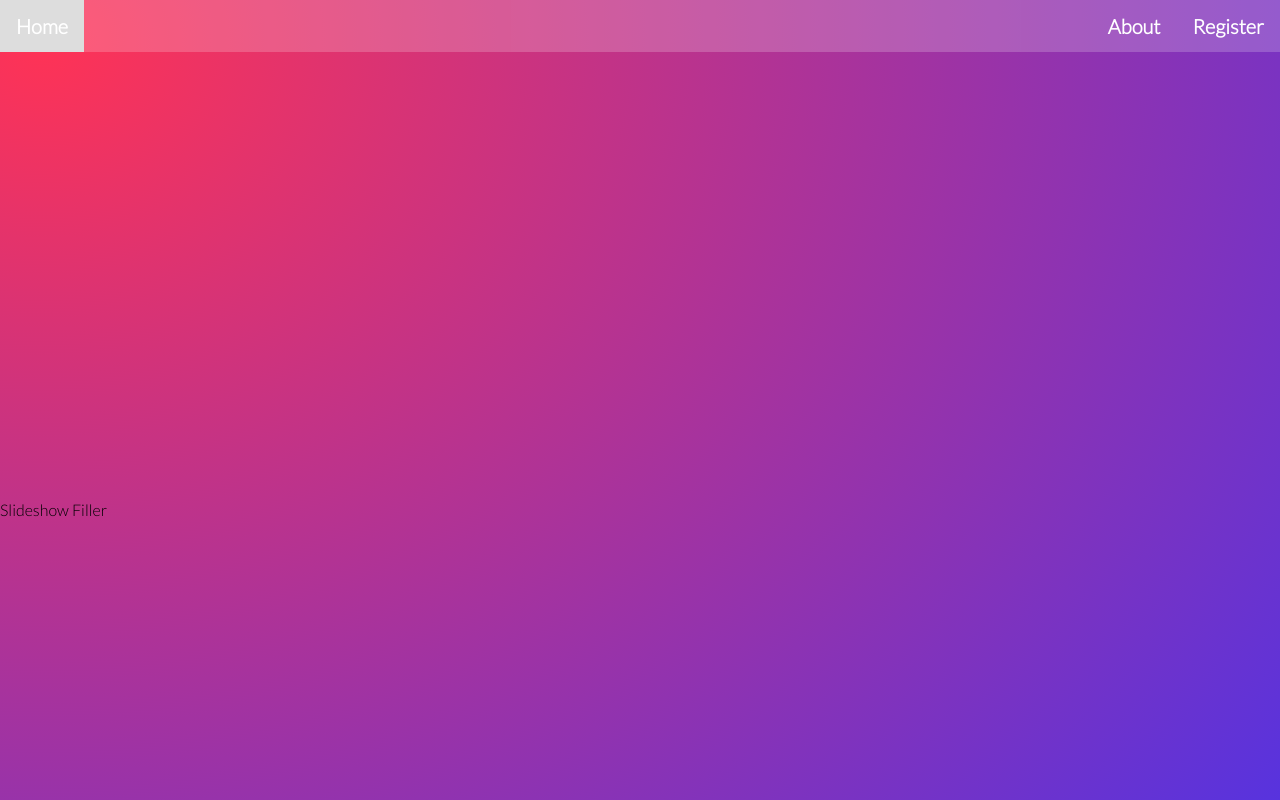
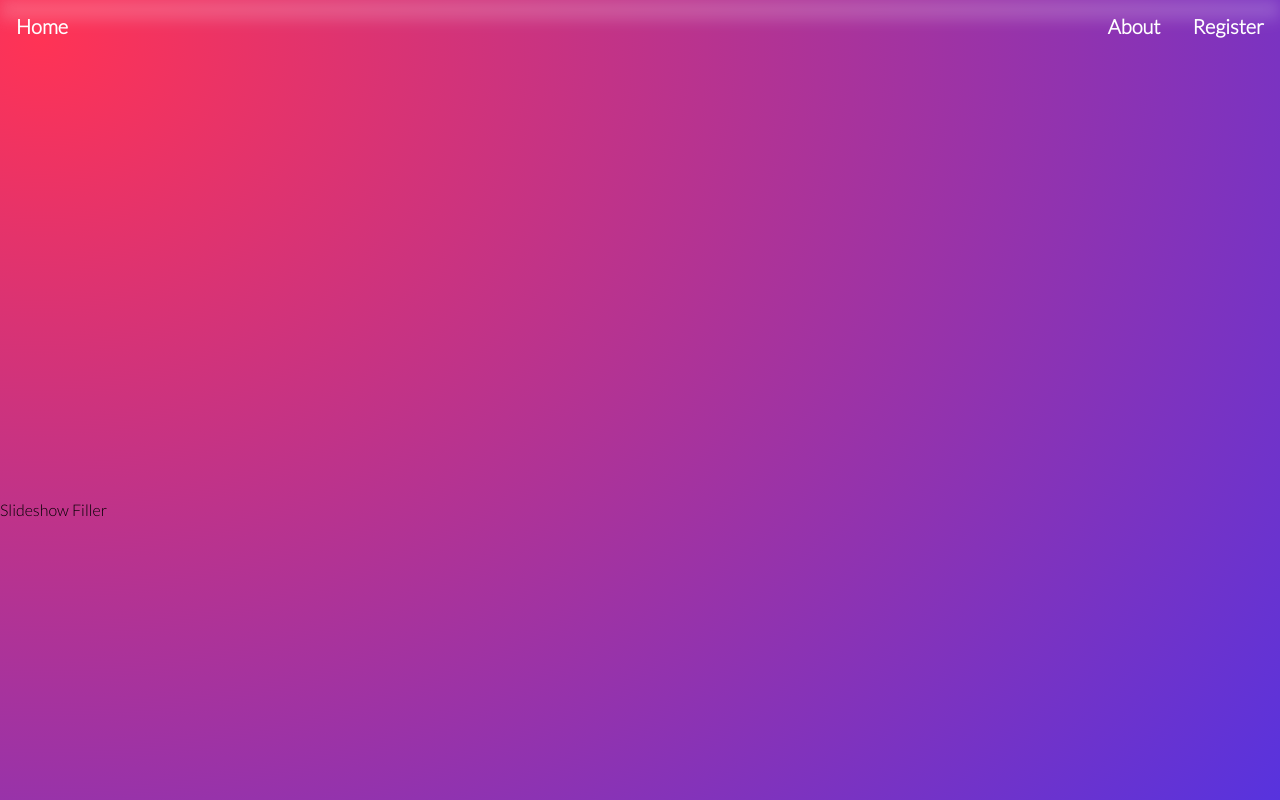
Before and after one commit to superTyDev/tsawebmaster, a website: page examples/index.html in a window 1280 px wide. Shown: the top 800 px of the page. Drawn offline with Linux system fonts and the light colour scheme.

Commit message:
Update index.html
Added blur

```diff
--- a/examples/index.html
+++ b/examples/index.html
@@ -23,8 +23,20 @@
 		}
 
 		/* Semi transparent nav bar at top */
+		nav::before {
+		 background-color: rgba(255, 255, 255, 0.2);
+		 position: fixed;
+			top: 0;
+			left: 0;
+			right: 0;
+			filter:blur(8px);
+			display: block;
+			content: '-';
+			color: rgba(0,0,0,1);
+			z-index:1000;
+		}
 		nav {
-			background-color: rgba(255, 255, 255, 0.2);
+
 			position: fixed;
 			top: 0;
 			left: 0;
```
